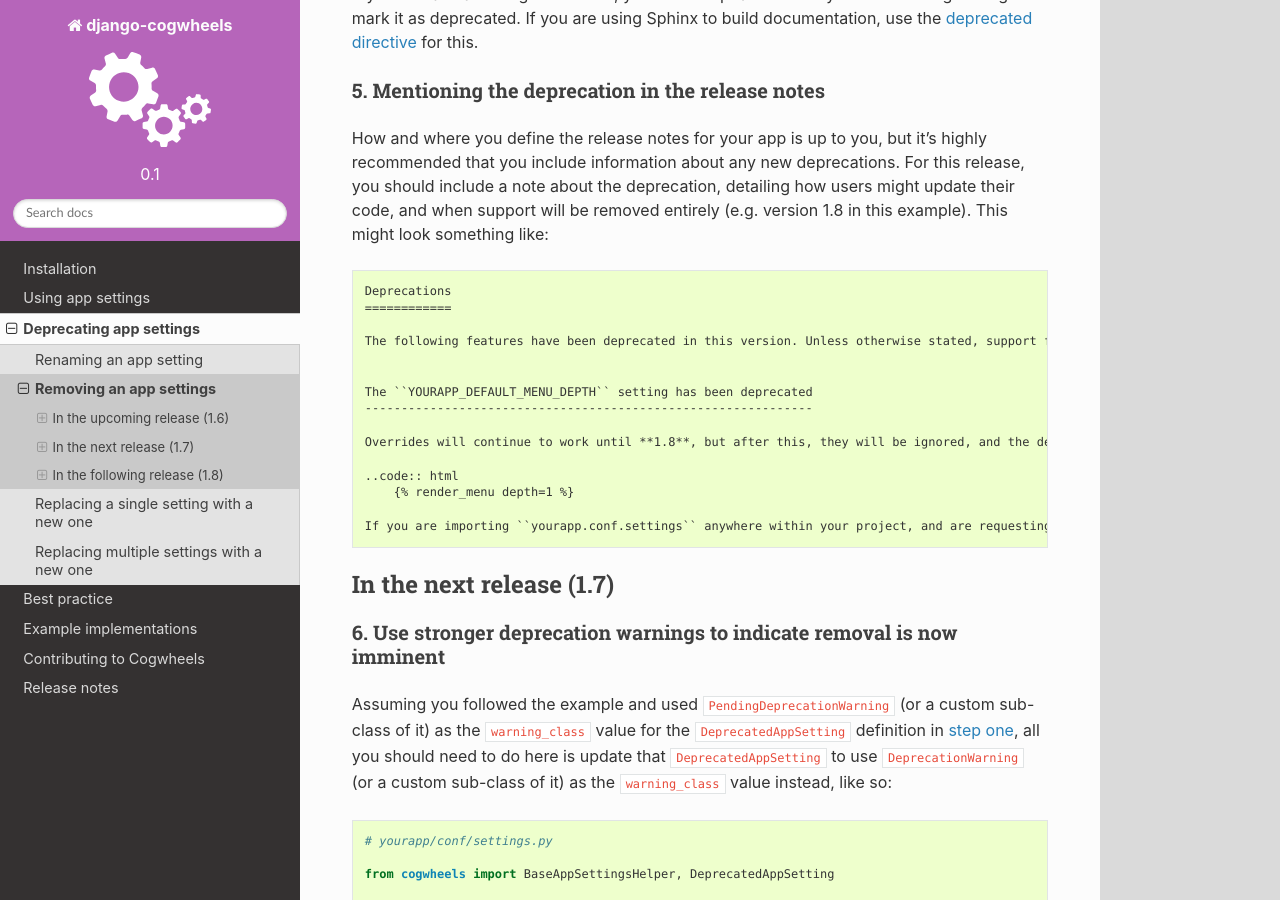
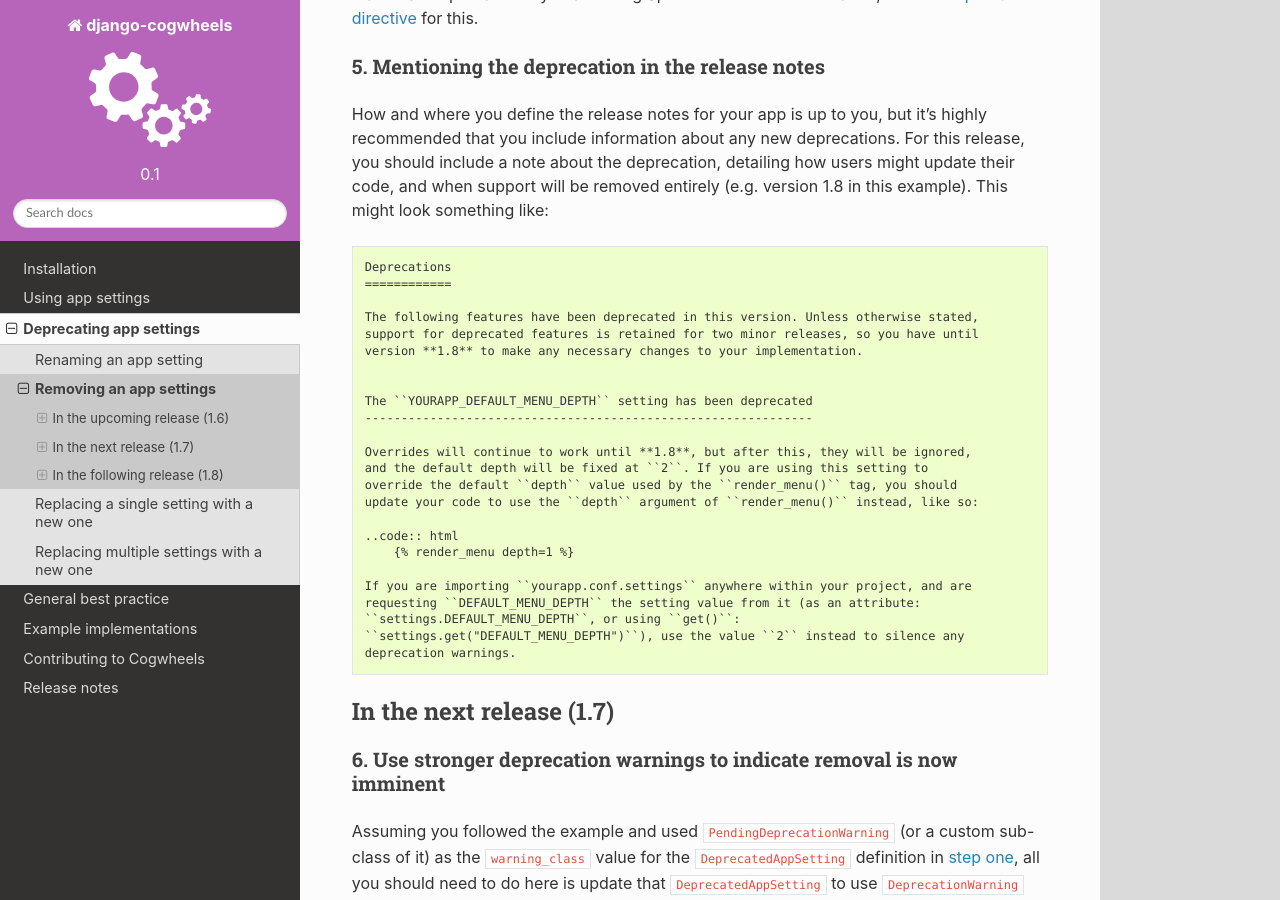
Before and after one commit to ababic/django-cogwheels, a Sphinx documentation site: the page built from docs/source/deprecation/remove.rst, in a window 1280 px wide and 900 px high, scrolled down 5128 px. Built offline with Sphinx 7.4.7 and the Read the Docs theme 2.0.0, drawn with Linux system fonts in a browser that asks for light colours; some of the changed text lies outside the part shown.

Commit message:
Further tweaks

```diff
--- a/docs/source/best-practice/documenting-your-app-settings.rst
+++ b/docs/source/best-practice/documenting-your-app-settings.rst
@@ -1,3 +1,4 @@
+=============================
 Documenting your app settings
 =============================
 
--- a/docs/source/best-practice/index.rst
+++ b/docs/source/best-practice/index.rst
@@ -1,6 +1,6 @@
-=============
-Best practice
-=============
+=====================
+General best practice
+=====================
 
 .. toctree::
     :maxdepth: 1
--- a/docs/source/deprecation/remove.rst
+++ b/docs/source/deprecation/remove.rst
@@ -1,5 +1,5 @@
 =========================================
-Removing an app setting: Example scenario
+Example scenario: Removing an app setting
 =========================================
 
 For the sake of this example, imagine your app has a setting called ``DEFAULT_MENU_DEPTH`` that allows users to override how many levels deep a menu is rendered by a function when no alternative value is specified.
@@ -175,18 +175,27 @@ How and where you define the release notes for your app is up to you, but it's h
     Deprecations
     ============
 
-    The following features have been deprecated in this version. Unless otherwise stated, support for deprecated features is retained for two minor releases, so you have until version **1.8** to make any necessary changes to your implementation.
+    The following features have been deprecated in this version. Unless otherwise stated,
+    support for deprecated features is retained for two minor releases, so you have until
+    version **1.8** to make any necessary changes to your implementation.
 
 
     The ``YOURAPP_DEFAULT_MENU_DEPTH`` setting has been deprecated
     --------------------------------------------------------------
 
-    Overrides will continue to work until **1.8**, but after this, they will be ignored, and the default depth will be fixed at ``2``. If you are using this setting to override the default ``depth`` value used by the ``render_menu()`` tag, you should update your code to use the ``depth`` argument of ``render_menu()`` instead, like so:
+    Overrides will continue to work until **1.8**, but after this, they will be ignored,
+    and the default depth will be fixed at ``2``. If you are using this setting to
+    override the default ``depth`` value used by the ``render_menu()`` tag, you should
+    update your code to use the ``depth`` argument of ``render_menu()`` instead, like so:
 
     ..code:: html
         {% render_menu depth=1 %}
 
-    If you are importing ``yourapp.conf.settings`` anywhere within your project, and are requesting ``DEFAULT_MENU_DEPTH`` the setting value from it (as an attribute: ``settings.DEFAULT_MENU_DEPTH``, or using the ``get()``: ``settings.get("DEFAULT_MENU_DEPTH")``), use the value ``2`` instead to silence any deprecation warnings.
+    If you are importing ``yourapp.conf.settings`` anywhere within your project, and are
+    requesting ``DEFAULT_MENU_DEPTH`` the setting value from it (as an attribute:
+    ``settings.DEFAULT_MENU_DEPTH``, or using ``get()``:
+    ``settings.get("DEFAULT_MENU_DEPTH")``), use the value ``2`` instead to silence any
+    deprecation warnings.
 
 
 In the next release (1.7)
@@ -327,15 +336,21 @@ This version of your app will now behave differently for any users still relying
     Backwards-incompatible changes
     ==============================
 
-    Following a standard deprecation period a two minor releases, the following functionality has now been removed.
+    Following a standard deprecation period a two minor releases, the following functionality
+    has now been removed.
 
 
     The ``YOURAPP_DEFAULT_MENU_DEPTH`` setting is no longer supported
     -----------------------------------------------------------------
 
-    The default ``depth`` value used by ``render_menu()`` is now fixed at ``2``. If you wish to render menus of a different depth, you should use the ``depth`` argument of ``render_menu()`` to indicate this, like so:
+    The default ``depth`` value used by ``render_menu()`` is now fixed at ``2``. If you wish
+    to render menus of a different depth, you should use the ``depth`` argument of
+    ``render_menu()`` to indicate this, like so:
 
     ..code:: html
         {% render_menu depth=1 %}
 
-    If you are importing ``yourapp.conf.settings`` anywhere within your project, and are requesting ``DEFAULT_MENU_DEPTH`` the setting value from it (as an attribute: ``settings.DEFAULT_MENU_DEPTH``, or using the ``get()``: ``settings.get("DEFAULT_MENU_DEPTH")``), update your code to use the value ``2`` instead.
+    If you are importing ``yourapp.conf.settings`` anywhere within your project, and are
+    requesting ``DEFAULT_MENU_DEPTH`` the setting value from it (as an attribute:
+    ``settings.DEFAULT_MENU_DEPTH``, or using ``get()``:
+    ``settings.get("DEFAULT_MENU_DEPTH")``), update your code to use the value ``2`` instead.
--- a/docs/source/deprecation/replace-single.rst
+++ b/docs/source/deprecation/replace-single.rst
@@ -108,7 +108,7 @@ There are a few things worth noting here:
 -   The ``additional_guidance`` argument is optional. But, if supplied, this string will be appended to any of the deprecation warnings raised in relation to this setting. The automatically generated warnings text is quite thorough, so you only really need to explain about nuances between the two settings (if there are any), which is something  Cogwheels cannot realistically infer.
 
     .. NOTE::
-        If the issue is particularly difficult to summarise succinctly, it's perfectly valid to include a URL to your release notes / documentation in ``additional_guidance``, and explain things in more thoroughly there.
+        If the change is difficult to summarise succinctly, it's perfectly valid to include a URL to your release notes / documentation in ``additional_guidance``, and explain things in more detail there.
 
 
 3. Updating your app code
```
Also changed, not shown: other parts of docs/source/deprecation/remove.rst (+3 -3 lines), docs/source/deprecation/rename.rst (+27 -10 lines).
